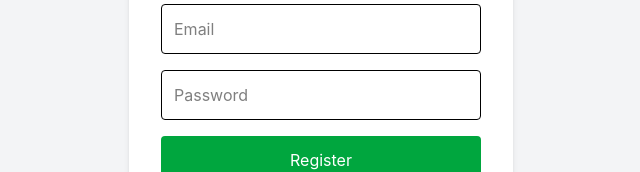
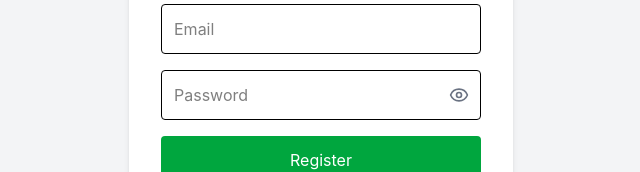
Before and after one commit to YosephFM/Project-DLH-Kota-Palembang, a React (Vite) app in the folder absensi-dlh/: page /register in a window 1280 px wide. Shown: the part 347-519 px from the top of the page, without its empty margins (319-959 px from the left). Built offline with nearby package versions, Linux system fonts and the light colour scheme.

Commit message:
penmabahan hidden eye di password

```diff
--- a/absensi-dlh/src/pages/admin/Settings.jsx
+++ b/absensi-dlh/src/pages/admin/Settings.jsx
@@ -1,4 +1,5 @@
 import { useEffect, useState } from "react";
+import { Eye, EyeOff } from "lucide-react";
 import {
   updatePassword,
   updateProfile,
@@ -17,7 +18,7 @@ function Settings() {
   const [name, setName] = useState("");
   const [email, setEmail] = useState("");
   const [newPassword, setNewPassword] = useState("");
-
+  const [showPassword, setShowPassword] = useState(false);
   const [darkMode, setDarkMode] = useState(
     localStorage.getItem("theme") === "dark"
   );
@@ -155,16 +156,23 @@ function Settings() {
           </h2>
 
           <div className="space-y-4">
+            <div className="relative">
             <input
-              type="password"
-              placeholder="Password Baru"
-              value={newPassword}
-              onChange={(e) =>
-                setNewPassword(e.target.value)
-              }
-              className="w-full border px-4 py-3 rounded-xl dark:bg-gray-700 dark:text-white"
+                type={showPassword ? "text" : "password"}
+                placeholder="Password Baru"
+                value={newPassword}
+                onChange={(e) => setNewPassword(e.target.value)}
+                className="w-full border px-4 py-3 rounded-xl pr-12 dark:bg-gray-700 dark:text-white"
             />
 
+            <button
+                type="button"
+                onClick={() => setShowPassword(!showPassword)}
+                className="absolute right-4 top-1/2 -translate-y-1/2 text-gray-500"
+            >
+                {showPassword ? <EyeOff size={22} /> : <Eye size={22} />}
+            </button>
+            </div>
             <button
               onClick={handleChangePassword}
               className="bg-blue-600 hover:bg-blue-700 text-white px-5 py-3 rounded-xl"
--- a/absensi-dlh/src/pages/auth/Register.jsx
+++ b/absensi-dlh/src/pages/auth/Register.jsx
@@ -1,5 +1,5 @@
 import { useState } from "react";
-
+import { Eye, EyeOff } from "lucide-react";
 import {doc,setDoc} from "firebase/firestore";
 
 import {createUserWithEmailAndPassword} from "firebase/auth";
@@ -9,12 +9,10 @@ import { Link } from "react-router-dom";
 
 function Register() {
   const navigate = useNavigate();
-
   const [name, setName] = useState("");
-
   const [email, setEmail] = useState("");
-
   const [password, setPassword] = useState("");
+  const [showPassword, setShowPassword] = useState(false);
 
   // Function Register
   const handleRegister = async () => {
@@ -80,12 +78,23 @@ function Register() {
         />
 
         {/* Password */}
+        <div className="relative mb-4">
         <input
-          type="password"
-          placeholder="Password"
-          className="w-full border p-3 rounded mb-4"
-          onChange={(e) => setPassword(e.target.value)}
+            type={showPassword ? "text" : "password"}
+            placeholder="Password"
+            value={password}
+            className="w-full border p-3 rounded pr-12"
+            onChange={(e) => setPassword(e.target.value)}
         />
+
+        <button
+            type="button"
+            onClick={() => setShowPassword(!showPassword)}
+            className="absolute right-3 top-1/2 -translate-y-1/2 text-gray-500"
+          >
+          {showPassword ? <EyeOff size={20} /> : <Eye size={20} />}
+        </button>
+        </div>
 
         {/* Button */}
         <button
--- a/absensi-dlh/src/pages/employee/EmployeeSettings.jsx
+++ b/absensi-dlh/src/pages/employee/EmployeeSettings.jsx
@@ -1,4 +1,5 @@
 import { useEffect, useState } from "react";
+import { Eye, EyeOff } from "lucide-react";
 import {
   updatePassword,
   updateProfile,
@@ -16,6 +17,7 @@ function EmployeeSettings() {
   const [name, setName] = useState("");
   const [email, setEmail] = useState("");
   const [newPassword, setNewPassword] = useState("");
+  const [showPassword, setShowPassword] = useState(false);
   const [darkMode, setDarkMode] = useState(
   localStorage.getItem("theme") === "dark");
 
@@ -142,13 +144,23 @@ function EmployeeSettings() {
           </h2>
 
           <div className="space-y-4">
+            <div className="relative">
             <input
-              type="password"
-              placeholder="Password Baru"
-              value={newPassword}
-              onChange={(e) => setNewPassword(e.target.value)}
-              className="w-full border px-4 py-3 rounded-xl dark:bg-gray-700 dark:text-white"
+                type={showPassword ? "text" : "password"}
+                placeholder="Password Baru"
+                value={newPassword}
+                onChange={(e) => setNewPassword(e.target.value)}
+                className="w-full border px-4 py-3 rounded-xl pr-12 dark:bg-gray-700 dark:text-white"
             />
+
+            <button
+                type="button"
+                onClick={() => setShowPassword(!showPassword)}
+                className="absolute right-4 top-1/2 -translate-y-1/2 text-gray-500"
+            >
+                {showPassword ? <EyeOff size={22} /> : <Eye size={22} />}
+            </button>
+            </div>
 
             <button
               onClick={handleChangePassword}
```
